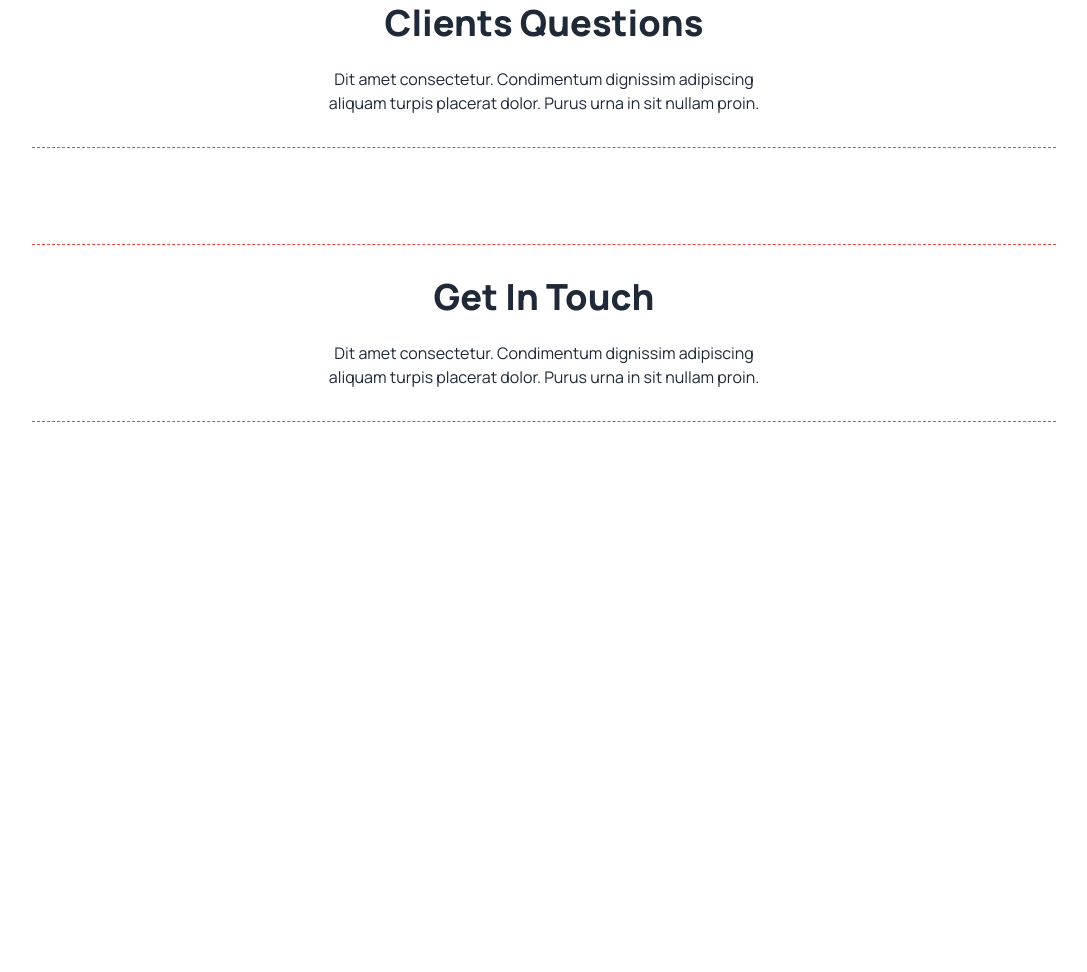
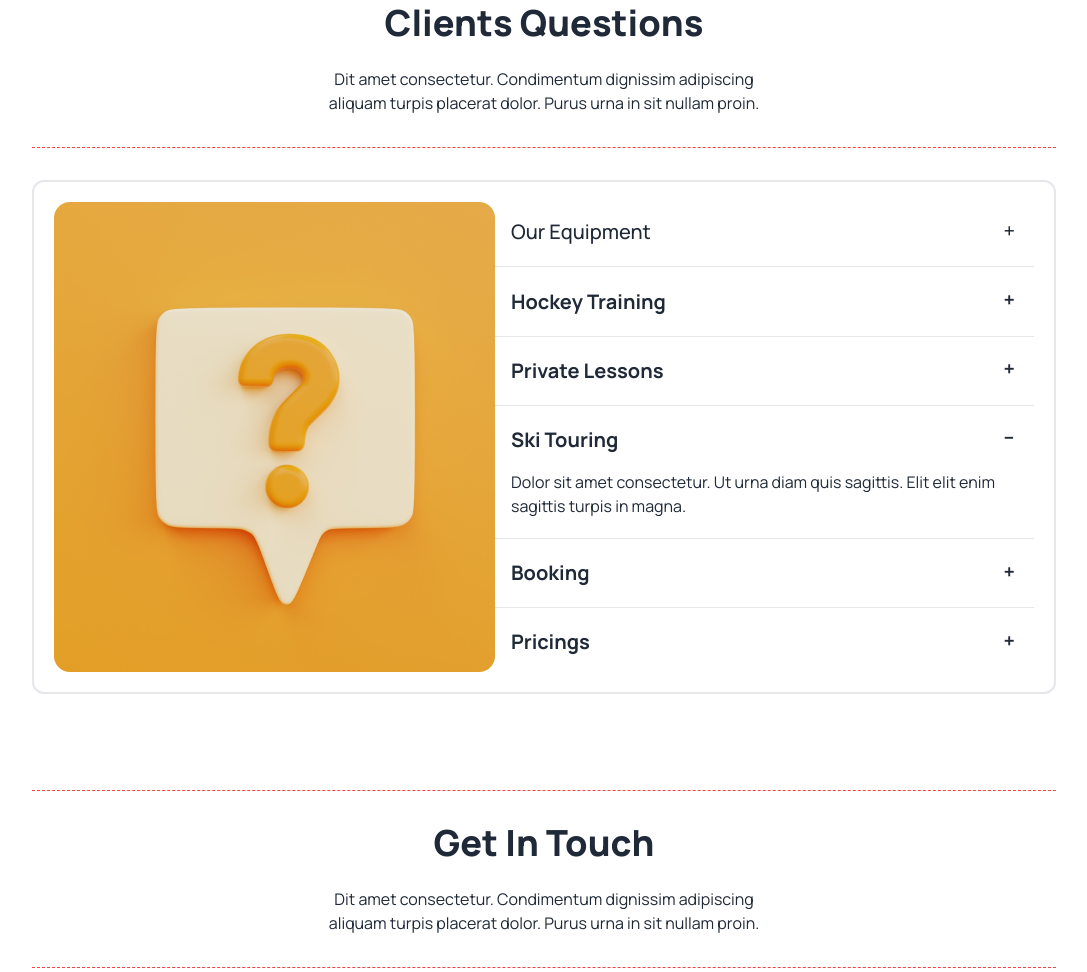
Before and after one commit to shahriar9412/origin-one-3300, a plain HTML site: page index.html in a window 1280 px wide. Shown: the part 2655-3627 px from the top of the page, without its empty margins (96-1183 px from the left). Before the commit the page ends 3173 px from the top, so only its background shows below. Drawn offline with nearby package versions, Linux system fonts and the light colour scheme.

Commit message:
accordion added

```diff
--- a/index.html
+++ b/index.html
@@ -234,6 +234,72 @@
                     sit nullam proin.</p>
             </div>
             <hr class="border-dashed border-red-500 mb-8">
+            <!-- accordion with photo -->
+            <div class="flex justify-between flex-col lg:flex-row border-2 rounded-xl p-5">
+                <img src="Images/11.png" alt="">
+                <div class="lg:w-[850px] flex flex-col justify-between">
+                    <div class="collapse collapse-plus">
+                        <input type="radio" name="my-accordion-3" checked="checked" />
+                        <div class="collapse-title text-xl font-medium">
+                            Our Equipment
+                        </div>
+                        <div class="collapse-content">
+                            <p>Dolor sit amet consectetur. Ut urna diam quis sagittis. Elit elit enim sagittis turpis in magna.</p>
+                        </div>
+                    </div>
+                    <hr>
+                    <div class="collapse collapse-plus">
+                        <input type="radio" name="my-accordion-3" />
+                        <div class="collapse-title text-xl font-bold">
+                            Hockey Training
+                        </div>
+                        <div class="collapse-content">
+                            <p>Dolor sit amet consectetur. Ut urna diam quis sagittis. Elit elit enim sagittis turpis in magna.</p>
+                        </div>
+                    </div>
+                    <hr>
+                    <div class="collapse collapse-plus">
+                        <input type="radio" name="my-accordion-3" />
+                        <div class="collapse-title text-xl font-bold">
+                            Private Lessons
+                        </div>
+                        <div class="collapse-content">
+                            <p>Dolor sit amet consectetur. Ut urna diam quis sagittis. Elit elit enim sagittis turpis in magna.</p>
+                        </div>
+                    </div>
+                    <hr>
+                    <div class="collapse collapse-plus">
+                        <input type="radio" name="my-accordion-3" checked="checked" />
+                        <div class="collapse-title text-xl font-bold">
+                            Ski Touring
+                        </div>
+                        <div class="collapse-content">
+                            <p>Dolor sit amet consectetur. Ut urna diam quis sagittis. Elit elit enim sagittis turpis in magna.</p>
+                        </div>
+                    </div>
+                    <hr>
+                    <div class="collapse collapse-plus">
+                        <input type="radio" name="my-accordion-3" />
+                        <div class="collapse-title text-xl font-bold">
+                            Booking
+                        </div>
+                        <div class="collapse-content">
+                            <p>Dolor sit amet consectetur. Ut urna diam quis sagittis. Elit elit enim sagittis turpis in magna.</p>
+                        </div>
+                    </div>
+                    <hr>
+                    <div class="collapse collapse-plus">
+                        <input type="radio" name="my-accordion-3" />
+                        <div class="collapse-title text-xl font-bold">
+                            Pricings
+                        </div>
+                        <div class="collapse-content">
+                            <p>Dolor sit amet consectetur. Ut urna diam quis sagittis. Elit elit enim sagittis turpis in magna.</p>
+                        </div>
+                    </div>
+
+                </div>
+            </div>
         </div>
         <!-- Get In Touch section -->
         <div class="mb-10 lg:mb-24">
```
